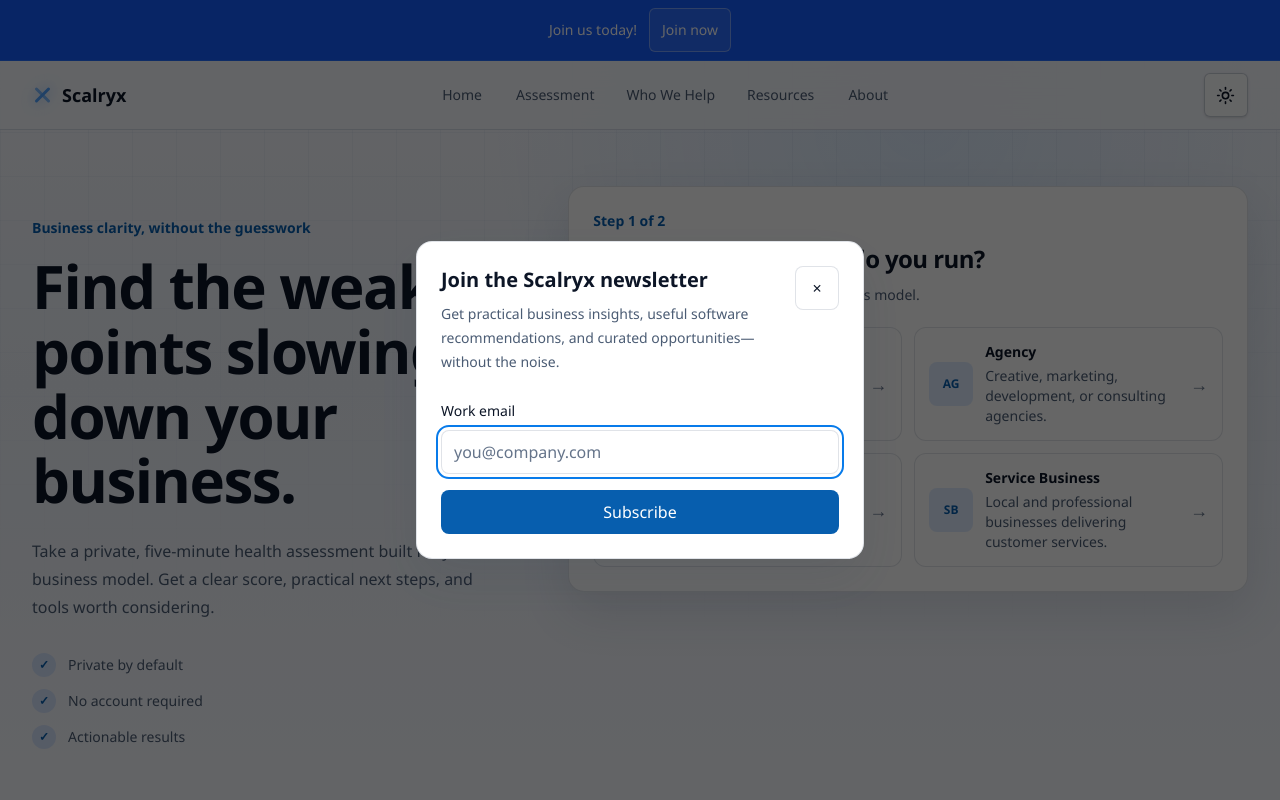
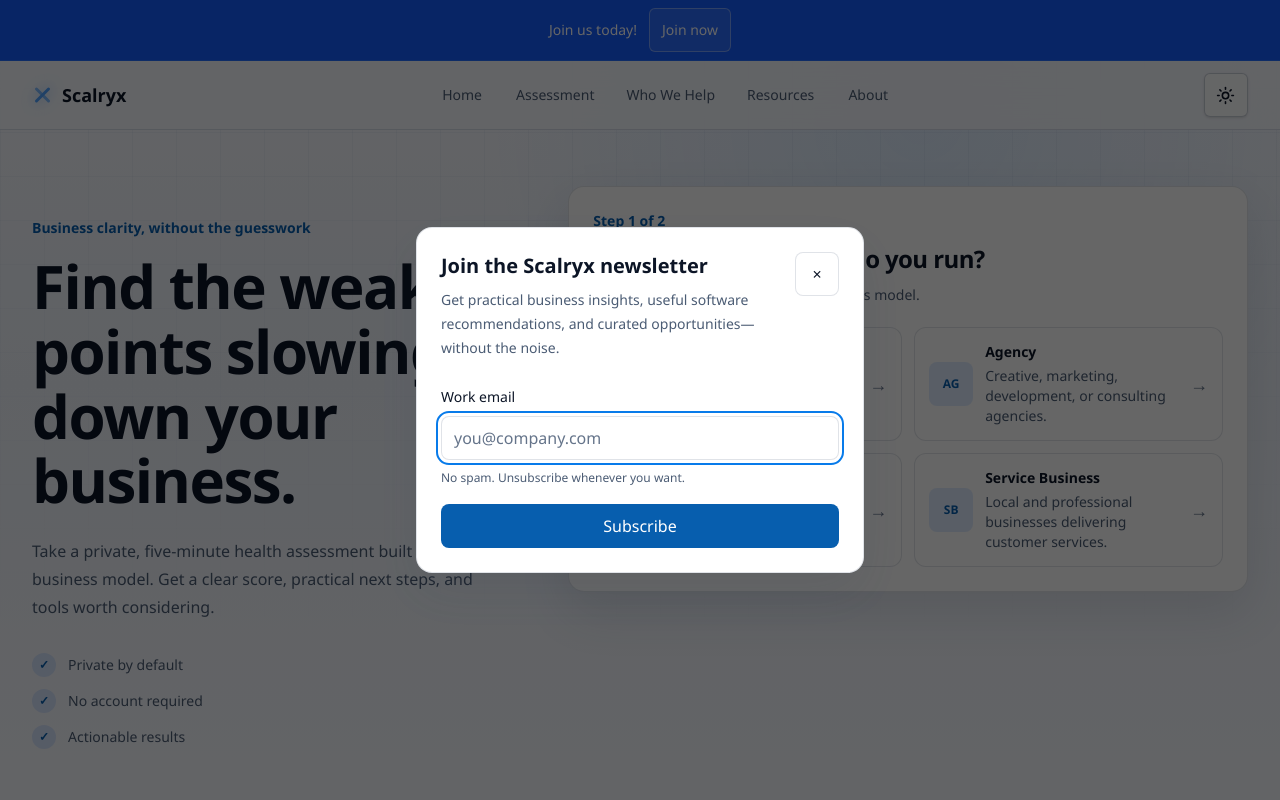
Before and after one commit to swajannaimur/scalryx, a Next.js app: page / in a window 1280 px wide. Both pictures are taken after a click on the button "Join now". Shown: the top 800 px of the page. Built offline with nearby package versions, Linux system fonts and the light colour scheme.

Commit message:
fix: announce newsletter subscription state

```diff
--- a/app/components/newsletter/newsletter-modal.tsx
+++ b/app/components/newsletter/newsletter-modal.tsx
@@ -1,6 +1,7 @@
 "use client";
 
 import { useEffect, useRef, useState } from "react";
+import type { FormEventHandler, Ref } from "react";
 import { createPortal } from "react-dom";
 import type { NewsletterState } from "../../newsletter/state";
 
@@ -21,6 +22,114 @@
   "textarea:not([disabled])",
   '[tabindex]:not([tabindex="-1"])',
 ].join(",");
+
+interface NewsletterModalContentProps {
+  closeButtonRef?: Ref<HTMLButtonElement>;
+  dialogRef?: Ref<HTMLDivElement>;
+  emailInputRef?: Ref<HTMLInputElement>;
+  isSubmitting: boolean;
+  onChangeEmail: (email: string) => void;
+  onClose: () => void;
+  onSubmit: FormEventHandler<HTMLFormElement>;
+  state: NewsletterState;
+}
+
+export function NewsletterModalContent({
+  closeButtonRef,
+  dialogRef,
+  emailInputRef,
+  isSubmitting,
+  onChangeEmail,
+  onClose,
+  onSubmit,
+  state,
+}: NewsletterModalContentProps) {
+  return (
+    <div
+      aria-describedby="newsletter-description"
+      aria-labelledby="newsletter-title"
+      aria-modal="true"
+      className="modal-dialog max-h-[calc(100dvh-2rem)] w-full max-w-md overflow-y-auto rounded-2xl border border-line bg-surface-raised p-6 shadow-[0_20px_50px_var(--shadow)]"
+      ref={dialogRef}
+      role="dialog"
+    >
+      <div className="flex items-start justify-between gap-4">
+        <div>
+          <h2 className="text-xl font-semibold text-content" id="newsletter-title">
+            Join the Scalryx newsletter
+          </h2>
+          <p className="mt-2 text-sm leading-6 text-muted" id="newsletter-description">
+            Get practical business insights, useful software recommendations, and curated opportunities—without the noise.
+          </p>
+        </div>
+        <button
+          aria-label="Close newsletter dialog"
+          className="grid size-11 shrink-0 place-items-center rounded-lg border border-line bg-input text-xl text-content transition hover:border-blue-400/70 hover:bg-blue-500/5"
+          onClick={onClose}
+          ref={closeButtonRef}
+          type="button"
+        >
+          <span aria-hidden="true">×</span>
+        </button>
+      </div>
+
+      {state.status === "success" ? (
+        <div
+          aria-atomic="true"
+          aria-live="polite"
+          className="mt-6 rounded-xl border border-blue-400/30 bg-blue-500/10 p-4"
+          role="status"
+        >
+          <p className="text-sm font-semibold text-content">You are all set for the preview.</p>
+          <p className="mt-2 text-sm leading-6 text-muted">{state.message}</p>
+          <p className="mt-2 text-xs leading-5 text-muted">
+            Live newsletter delivery will begin after a provider is connected.
+          </p>
+        </div>
+      ) : (
+        <form className="mt-6" onSubmit={onSubmit} noValidate>
+          <label className="text-sm font-medium text-content" htmlFor="newsletter-email">
+            Work email
+          </label>
+          <input
+            aria-describedby={
+              state.error
+                ? "newsletter-email-support newsletter-email-error"
+                : "newsletter-email-support"
+            }
+            aria-invalid={Boolean(state.error)}
+            autoComplete="email"
+            className="mt-2 min-h-11 w-full rounded-lg border border-line bg-input px-3 text-sm text-content placeholder:text-subtle"
+            disabled={isSubmitting}
+            id="newsletter-email"
+            name="email"
+            onChange={(event) => onChangeEmail(event.target.value)}
+            placeholder="you@company.com"
+            ref={emailInputRef}
+            required
+            type="email"
+            value={state.email}
+          />
+          <p className="mt-2 text-xs leading-5 text-muted" id="newsletter-email-support">
+            No spam. Unsubscribe whenever you want.
+          </p>
+          {state.error ? (
+            <p className="mt-2 text-sm text-[var(--assessment-danger)]" id="newsletter-email-error" role="alert">
+              {state.error}
+            </p>
+          ) : null}
+          <button
+            className="mt-4 min-h-11 w-full rounded-lg bg-[var(--assessment-accent-bg)] px-4 text-sm font-semibold text-on-brand transition hover:bg-[var(--assessment-accent-hover)] disabled:cursor-not-allowed disabled:opacity-70"
+            disabled={isSubmitting}
+            type="submit"
+          >
+            {isSubmitting ? "Preparing your preview…" : "Subscribe"}
+          </button>
+        </form>
+      )}
+    </div>
+  );
+}
 
 export function NewsletterModal({
   onChangeEmail,
@@ -145,76 +254,16 @@
         if (event.target === event.currentTarget) onClose();
       }}
     >
-      <div
-        aria-describedby="newsletter-description"
-        aria-labelledby="newsletter-title"
-        aria-modal="true"
-        className="modal-dialog max-h-[calc(100dvh-2rem)] w-full max-w-md overflow-y-auto rounded-2xl border border-line bg-surface-raised p-6 shadow-[0_20px_50px_var(--shadow)]"
-        ref={dialogRef}
-        role="dialog"
-      >
-        <div className="flex items-start justify-between gap-4">
-          <div>
-            <h2 className="text-xl font-semibold text-content" id="newsletter-title">
-              Join the Scalryx newsletter
-            </h2>
-            <p className="mt-2 text-sm leading-6 text-muted" id="newsletter-description">
-              Get practical business insights, useful software recommendations, and curated opportunities—without the noise.
-            </p>
-          </div>
-          <button
-            aria-label="Close newsletter dialog"
-            className="grid size-11 shrink-0 place-items-center rounded-lg border border-line bg-input text-xl text-content transition hover:border-blue-400/70 hover:bg-blue-500/5"
-            onClick={onClose}
-            ref={closeButtonRef}
-            type="button"
-          >
-            <span aria-hidden="true">×</span>
-          </button>
-        </div>
-
-        {state.status === "success" ? (
-          <div className="mt-6 rounded-xl border border-blue-400/30 bg-blue-500/10 p-4">
-            <p className="text-sm font-semibold text-content">You are all set for the preview.</p>
-            <p className="mt-2 text-sm leading-6 text-muted">{state.message}</p>
-            <p className="mt-2 text-xs leading-5 text-muted">
-              Live newsletter delivery will begin after a provider is connected.
-            </p>
-          </div>
-        ) : (
-          <form className="mt-6" onSubmit={handleSubmit} noValidate>
-            <label className="text-sm font-medium text-content" htmlFor="newsletter-email">
-              Work email
-            </label>
-            <input
-              aria-describedby={state.error ? "newsletter-email-error" : undefined}
-              aria-invalid={Boolean(state.error)}
-              autoComplete="email"
-              className="mt-2 min-h-11 w-full rounded-lg border border-line bg-input px-3 text-sm text-content placeholder:text-subtle"
-              disabled={isSubmitting}
-              id="newsletter-email"
-              name="email"
-              onChange={(event) => onChangeEmail(event.target.value)}
-              placeholder="you@company.com"
-              ref={emailInputRef}
-              type="email"
-              value={state.email}
-            />
-            {state.error ? (
-              <p className="mt-2 text-sm text-[var(--assessment-danger)]" id="newsletter-email-error" role="alert">
-                {state.error}
-              </p>
-            ) : null}
-            <button
-              className="mt-4 min-h-11 w-full rounded-lg bg-[var(--assessment-accent-bg)] px-4 text-sm font-semibold text-on-brand transition hover:bg-[var(--assessment-accent-hover)] disabled:cursor-not-allowed disabled:opacity-70"
-              disabled={isSubmitting}
-              type="submit"
-            >
-              {isSubmitting ? "Preparing your preview…" : "Subscribe"}
-            </button>
-          </form>
-        )}
-      </div>
+      <NewsletterModalContent
+        closeButtonRef={closeButtonRef}
+        dialogRef={dialogRef}
+        emailInputRef={emailInputRef}
+        isSubmitting={isSubmitting}
+        onChangeEmail={onChangeEmail}
+        onClose={onClose}
+        onSubmit={handleSubmit}
+        state={state}
+      />
     </div>,
     document.body,
   );
```
Also changed, not shown: 1 other file (tests, documents, lock files or other folders).
